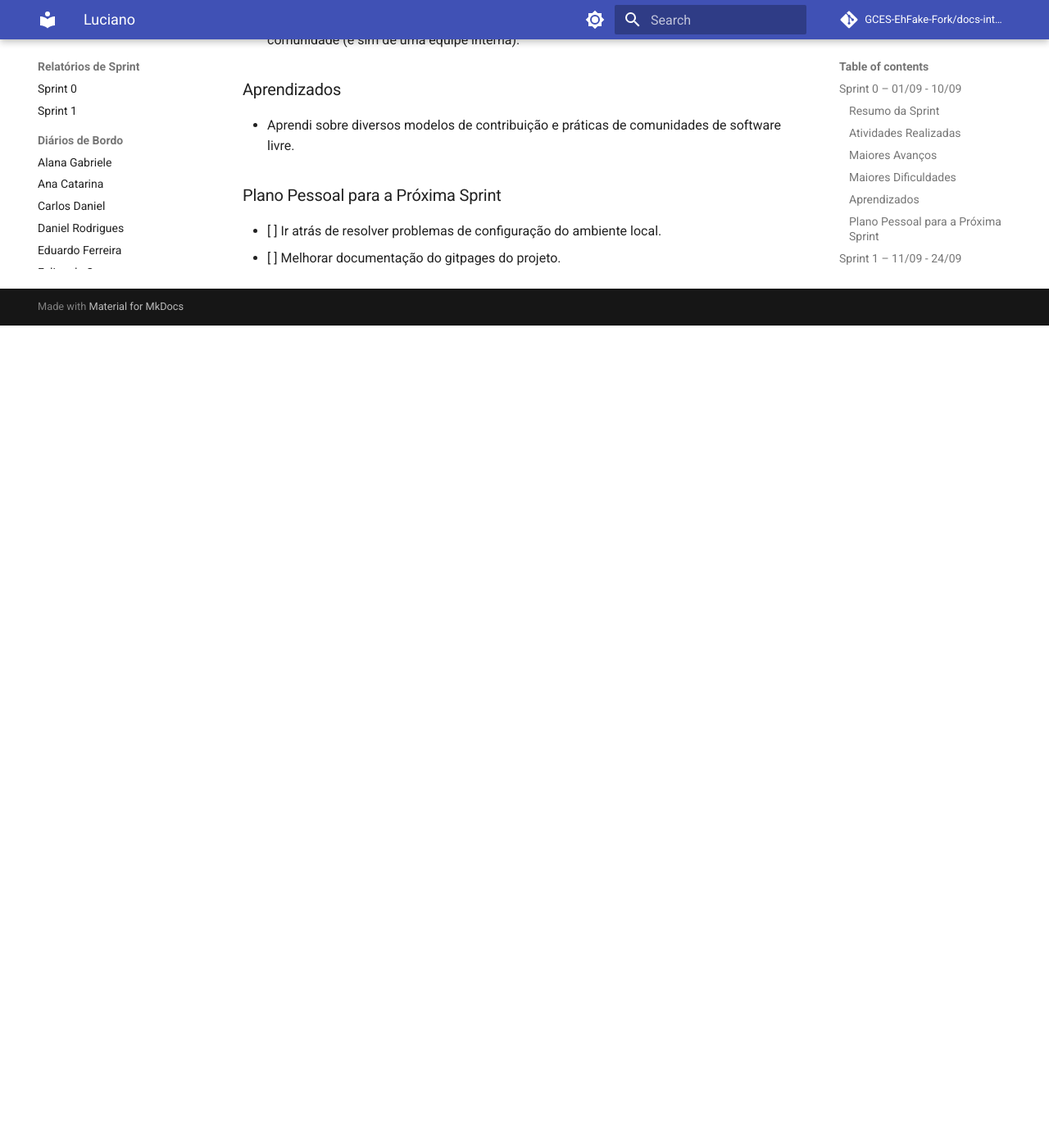
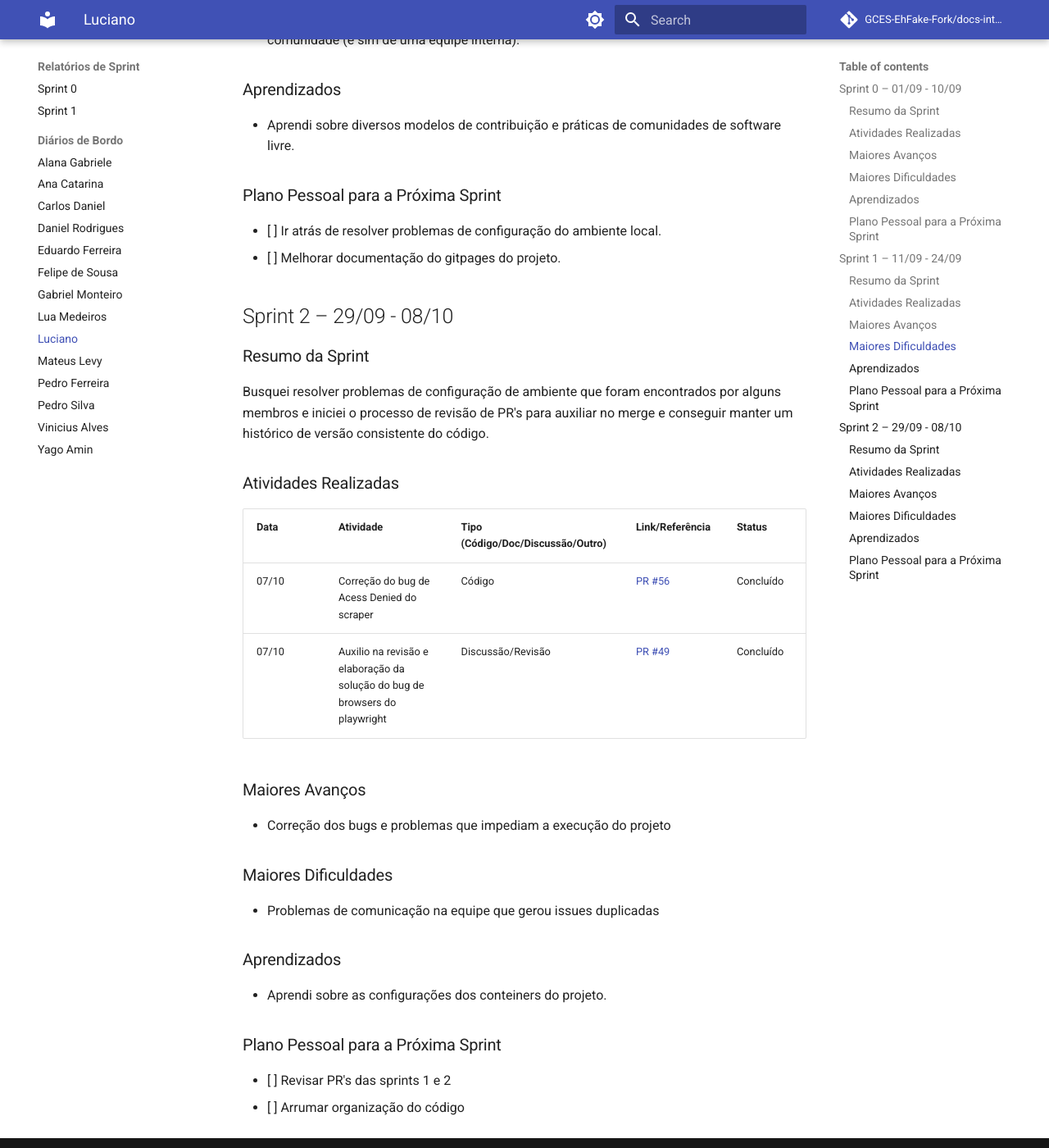
Before and after one commit to GCES-EhFake-Fork/docs-interno, an MkDocs documentation site: the page built from docs/diarios/diarioLuciano.md, in a window 1280 px wide and 1400 px high, scrolled down 2475 px. Shown: the whole window at 82% size. Built offline with MkDocs 1.6.1 and Material for MkDocs 9.7.7, drawn with Linux system fonts in a browser that asks for light colours; comment, search, counter and statistics services are not loaded; before the commit the page ends 2872 px from its top, so only the background shows below that.

Commit message:
docs (diario-luciano): adiciona sprint 2

```diff
--- a/docs/diarios/diarioLuciano.md
+++ b/docs/diarios/diarioLuciano.md
@@ -75,3 +75,36 @@ Foquei nessa sprint em melhorar os meios para a criação de uma comunidade ao p
 
 * [ ] Ir atrás de resolver problemas de configuração do ambiente local.
 * [ ] Melhorar documentação do gitpages do projeto.
+
+## Sprint 2 – 29/09 - 08/10
+
+### Resumo da Sprint
+
+Busquei resolver problemas de configuração de ambiente que foram encontrados por alguns membros e iniciei o processo de revisão de PR's para auxiliar no merge e conseguir manter um histórico de versão consistente do código.
+
+### Atividades Realizadas
+
+| Data  | Atividade                                   | Tipo (Código/Doc/Discussão/Outro) | Link/Referência | Status    |
+| ----- | ------------------------------------------- | --------------------------------- | --------------- | --------- |
+| 07/10 | Correção do bug de Acess Denied do scraper            | Código                           | [PR #56](https://github.com/EH-FAKE/check-up/pull/56)            | Concluído |
+| 07/10 | Auxilio na revisão e elaboração da solução do bug de browsers do playwright            | Discussão/Revisão                            | [PR #49](https://github.com/EH-FAKE/check-up/pull/49)            | Concluído |
+
+
+
+### Maiores Avanços
+
+* Correção dos bugs e problemas que impediam a execução do projeto
+
+### Maiores Dificuldades
+
+* Problemas de comunicação na equipe que gerou issues duplicadas
+
+### Aprendizados
+
+* Aprendi sobre as configurações dos conteiners do projeto.
+
+
+### Plano Pessoal para a Próxima Sprint
+
+* [ ] Revisar PR's das sprints 1 e 2
+* [ ] Arrumar organização do código
```
